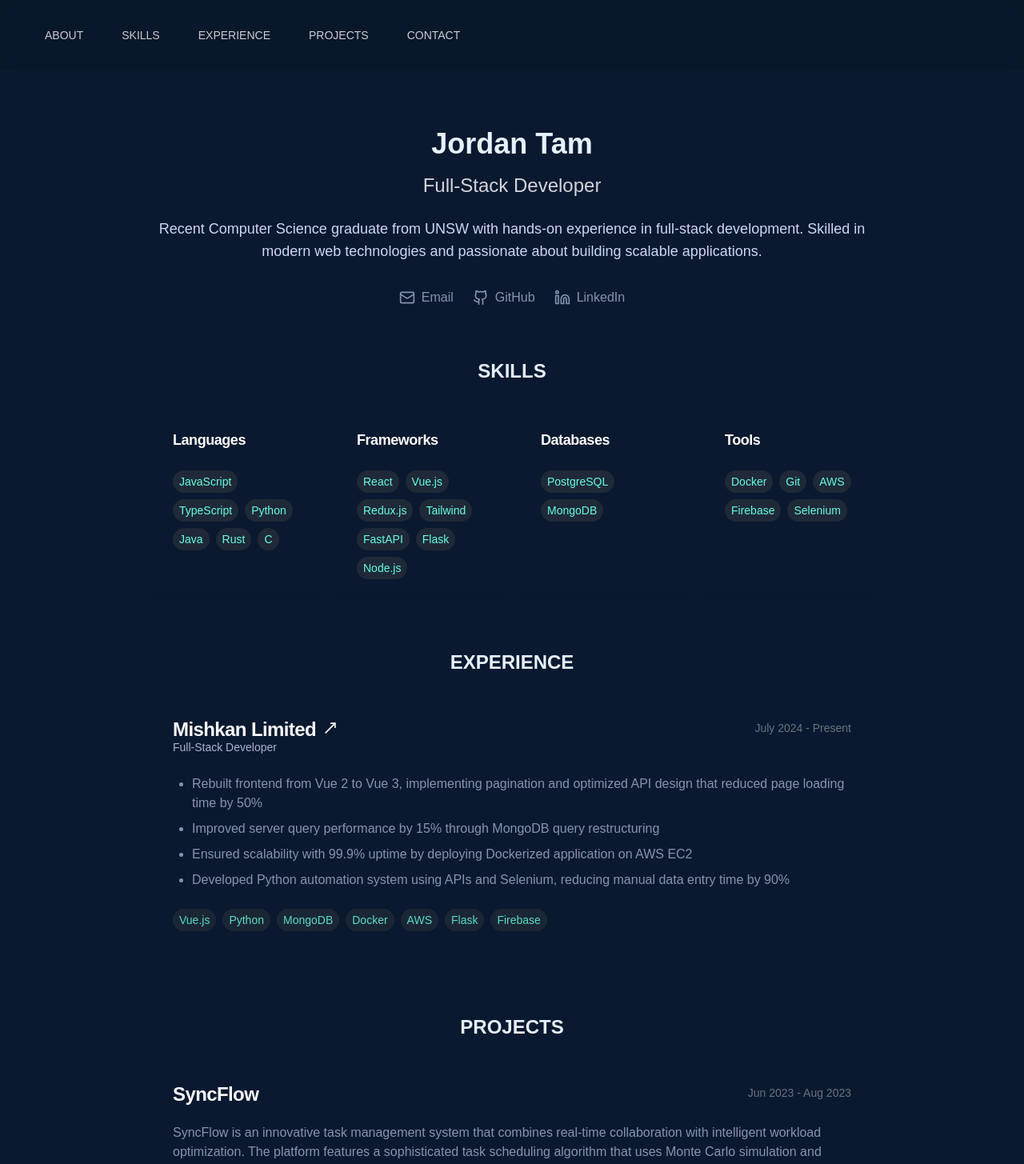
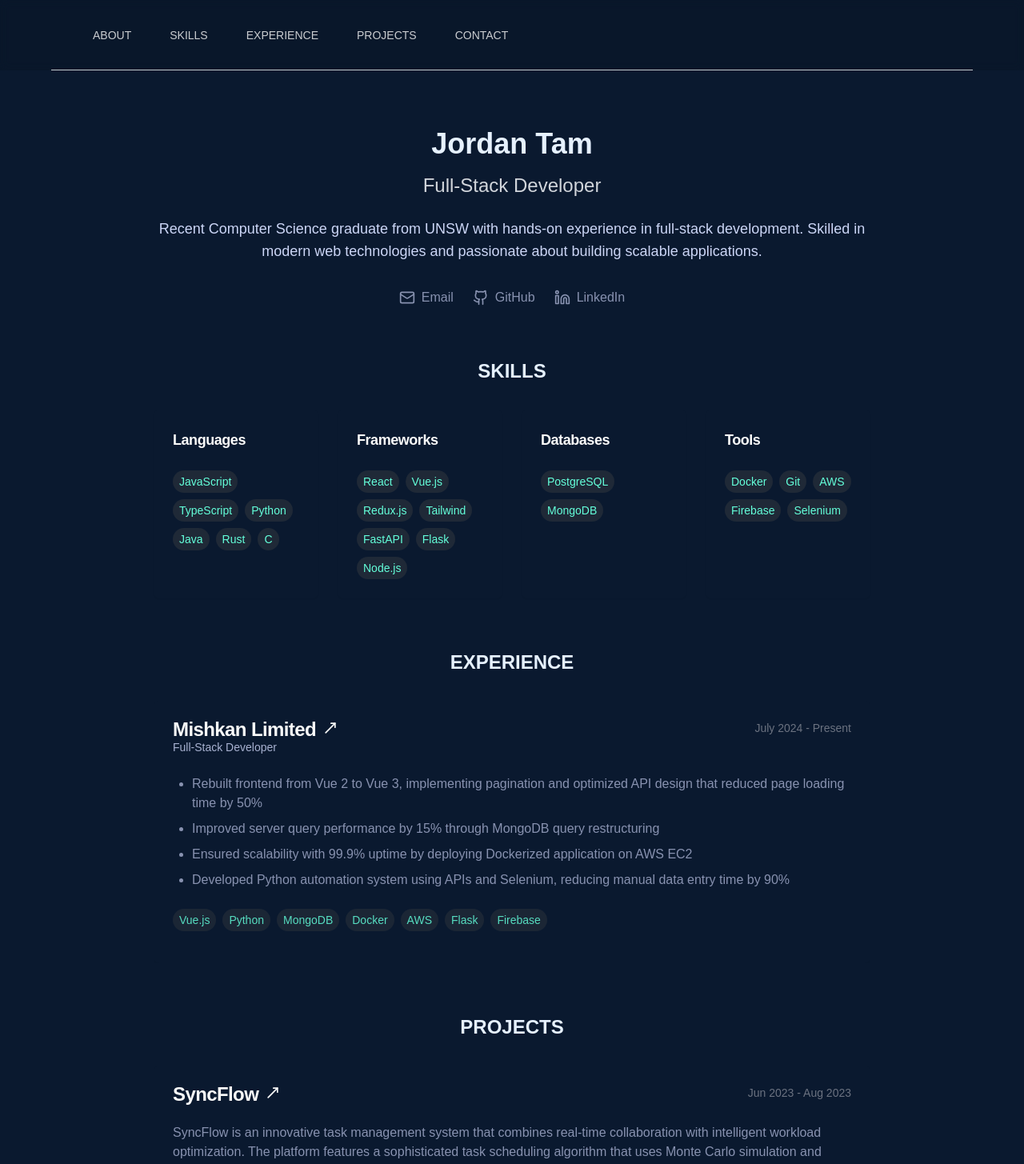
Before and after one commit to JordannTam/portfolio, a Next.js app: page / in a window 1280 px wide. Shown: the top 1455 px of the page at 80% size. Built offline with nearby package versions, Linux system fonts and the light colour scheme.

Commit message:
feat:nav update position

```diff
--- a/app/components/navbar.tsx
+++ b/app/components/navbar.tsx
@@ -1,12 +1,12 @@
 "use client";
 
-import { useScrollTop } from "@/hooks/use-scroll-top";
+// import { useScrollTop } from "@/hooks/use-scroll-top";
 import { cn } from "@/lib/utils";
 import { Button } from "@/components/ui/button";
 
 export const Navbar = () => {
   const buttonClasses = "rounded-full hover:text-green relative after:content-[''] after:absolute after:left-0 after:bottom-0 after:w-0 after:h-[2px] after:bg-green after:transition-all after:duration-300 hover:after:w-full";
-  const scrolled = useScrollTop();
+  // const scrolled = useScrollTop();
 
   const handleScroll = (id: string) => {
     const element = document.getElementById(id);
@@ -22,20 +22,22 @@ export const Navbar = () => {
 
   return (
     <nav className={cn(
-      "flex z-50 dark:bg-[rgba(19,19,19,.15)] backdrop-blur-[6px] opacity-80 fixed top-0 items-center w-full p-6 px-10 gap-4 transition-all duration-300",
+      " z-50 dark:bg-[rgba(19,19,19,.15)] backdrop-blur-[6px] opacity-80 fixed top-0 items-center w-full p-6 px-10 gap-4 transition-all duration-300",
     )}>
-      <Button variant="none" className={buttonClasses} onClick={() => handleScroll('header')}>ABOUT</Button>
-      <Button variant="none" className={buttonClasses} onClick={() => handleScroll('skills')}>SKILLS</Button>
-      <Button variant="none" className={buttonClasses} onClick={() => handleScroll('experience')}>EXPERIENCE</Button>
-      <Button variant="none" className={buttonClasses} onClick={() => handleScroll('projects')}>PROJECTS</Button>
-      <Button variant="none" className={buttonClasses} onClick={() => handleScroll('contact')}>CONTACT</Button>
+      <div className="flex gap-4 w-[90%] left-1/2 relative top-0 -translate-x-1/2 transform">
+        <Button variant="none" className={buttonClasses} onClick={() => handleScroll('header')}>ABOUT</Button>
+        <Button variant="none" className={buttonClasses} onClick={() => handleScroll('skills')}>SKILLS</Button>
+        <Button variant="none" className={buttonClasses} onClick={() => handleScroll('experience')}>EXPERIENCE</Button>
+        <Button variant="none" className={buttonClasses} onClick={() => handleScroll('projects')}>PROJECTS</Button>
+        <Button variant="none" className={buttonClasses} onClick={() => handleScroll('contact')}>CONTACT</Button>
+
+      </div>
       <div className="md:ml-auto md:justify-end justify-between w-full flex items-center gap-x-2">
         {/* <ModeToggle /> */}
       </div>
 
-      {scrolled && (
-        <div className="absolute bottom-0 left-1/2 transform -translate-x-1/2 w-[95%] border-b border-b-[rgba(245,238,230,.5)]"></div>
-      )}
+        <div className="absolute bottom-0 left-1/2 transform -translate-x-1/2 w-[90%] border-b border-b-[#f4f4f4]">
+        </div>
     </nav>
   );
 };
--- a/components/sections/projects.tsx
+++ b/components/sections/projects.tsx
@@ -1,7 +1,7 @@
 import { Card, CardContent, CardFooter, CardHeader, CardTitle } from "@/components/ui/card";
 import { projects } from "@/lib/data";
 import { Button } from "../ui/button";
-import { ChevronRight } from "lucide-react";
+import { ChevronRight, MoveUpRightIcon } from "lucide-react";
 import Reveal from "../reveal";
 
 interface Project {
@@ -30,11 +30,15 @@ export default function Projects({ id }: { id: string }) {
 
 function ProjectCard({ project }: { project: Project }) {
   return (
-    <Card className="group transition-all delay-50 border-none hover:shadow-lg bg-transparent hover:dark:bg-light-navy">
+    <Card className="transition-all delay-50 border-none bg-transparent ">
       <CardHeader>
         <div className="flex justify-between items-start">
           <div>
-            <CardTitle className="group-hover:text-green">{project.title}</CardTitle>
+            <CardTitle className="hover:cursor-pointer hover:text-green flex">
+
+              {project.title}
+            <MoveUpRightIcon size={20} className="ml-2" />
+            </CardTitle>
           </div>
           <span className="text-sm text-gray-500">{project.period}</span>
         </div>
--- a/package.json
+++ b/package.json
@@ -9,7 +9,7 @@
     "lint": "next lint"
   },
   "dependencies": {
-    "@radix-ui/react-dropdown-menu": "^2.1.4",
+    "@radix-ui/react-dropdown-menu": "^2.1.6",
     "@radix-ui/react-separator": "^1.1.2",
     "@radix-ui/react-slot": "^1.1.1",
     "@types/react-transition-group": "^4.4.12",
```
Also changed, not shown: 1 other file (tests, documents, lock files or other folders).
